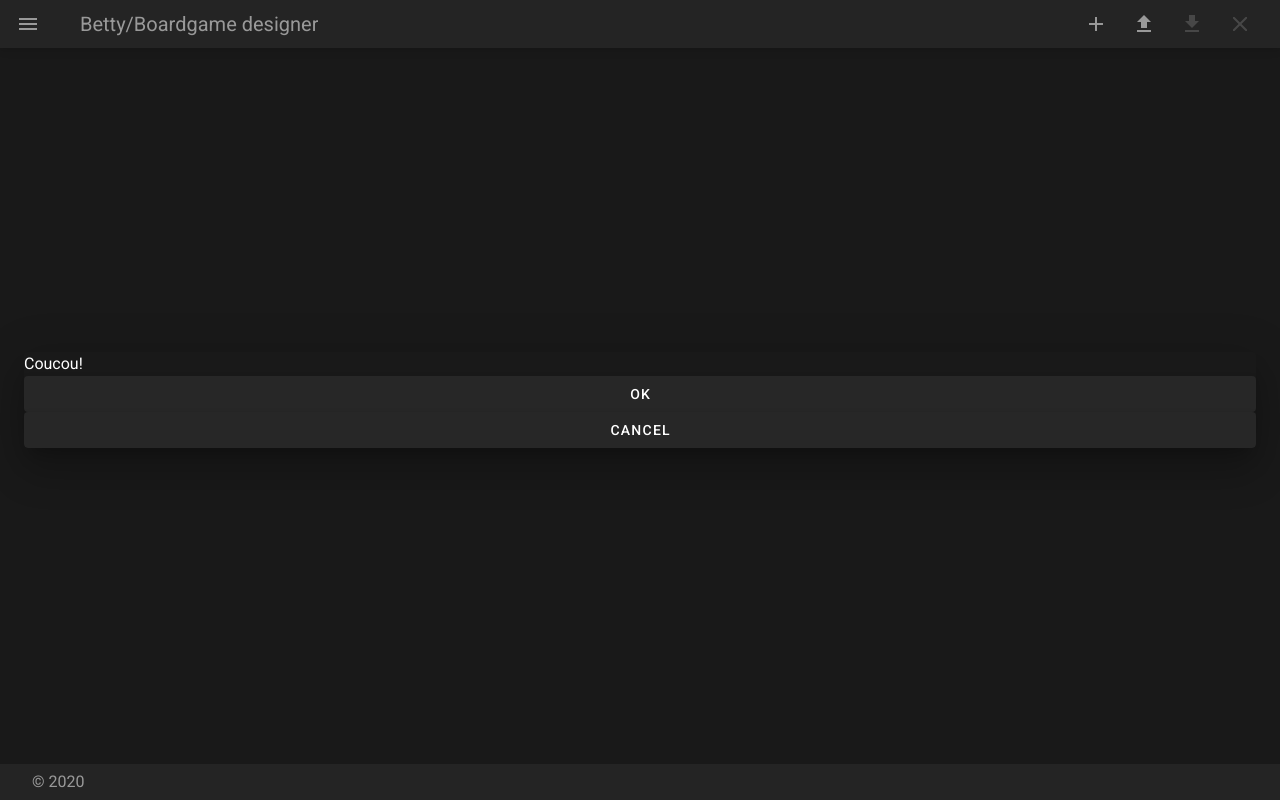
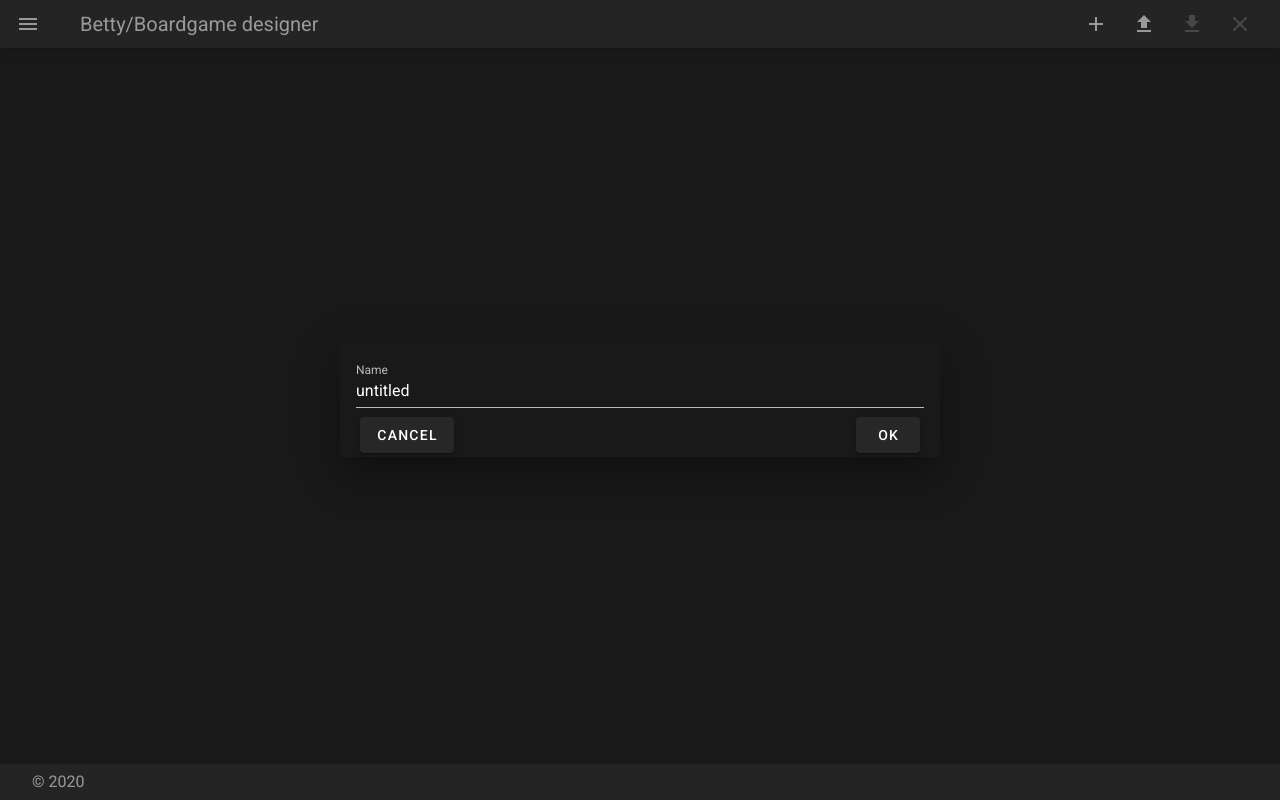
Before and after one commit to theksoft/betty, a Vue app: page /games in a window 1280 px wide. Both pictures are taken after a click on the button 1096 px from the left and 24 px from the top of the page. Built offline with nearby package versions, Linux system fonts and the light colour scheme.

Commit message:
Game parameters dialog managed for new command

```diff
--- a/src/views/Games/GamesAppBar.vue
+++ b/src/views/Games/GamesAppBar.vue
@@ -32,6 +32,8 @@
     </template>
     <games-params-dialog
       :show="paramsDlg.dialog"
+      :action="paramsDlg.action"
+      :params="paramsDlg.params"
       @valid="onGamesParams($event)"
       @cancel="paramsDlg.dialog = false"
     />
@@ -125,7 +127,7 @@ export default {
     },
     newGame() {
       this.paramsDlg.action = "new";
-      this.paramsDlg.params = {};
+      this.paramsDlg.params = { name: "untitled" };
       this.paramsDlg.dialog = true;
     },
     loadGame() {
--- a/src/views/Games/GamesParamsDialog.vue
+++ b/src/views/Games/GamesParamsDialog.vue
@@ -1,12 +1,27 @@
 <template>
-  <v-dialog v-model="show" action="action" params="params" persistent>
-    Coucou!
-    <v-btn @click.stop="$emit('valid', params)">
-      OK
-    </v-btn>
-    <v-btn @click.stop="$emit('cancel')">
-      Cancel
-    </v-btn>
+  <v-dialog
+    v-model="show"
+    action="action"
+    params="params"
+    persistent
+    max-width="600"
+  >
+    <v-form class="pa-4" v-model="valid" lazy-validation>
+      <v-text-field
+        v-model="values.name"
+        :rules="rules.name"
+        label="Name"
+        required
+      ></v-text-field>
+      <v-row class="justify-space-between">
+        <v-btn @click.stop="$emit('cancel')" class="mx-4">
+          Cancel
+        </v-btn>
+        <v-btn @click.stop="valid && $emit('valid', values)" class="mx-4">
+          OK
+        </v-btn>
+      </v-row>
+    </v-form>
   </v-dialog>
 </template>
 
@@ -25,6 +40,22 @@ export default {
       type: Object,
       default: null
     }
+  },
+  data: () => ({
+    valid: true,
+    values: {
+      name: ""
+    },
+    rules: {
+      name: [v => !!v || "Name is required"]
+    }
+  }),
+  watch: {
+    show(value) {
+      if (value) {
+        this.values.name = this.params ? this.params.name || "" : "";
+      }
+    }
   }
 };
 </script>
```
Also changed, not shown: package.json (+7 -7 lines), 1 other file (tests, documents, lock files or other folders).
